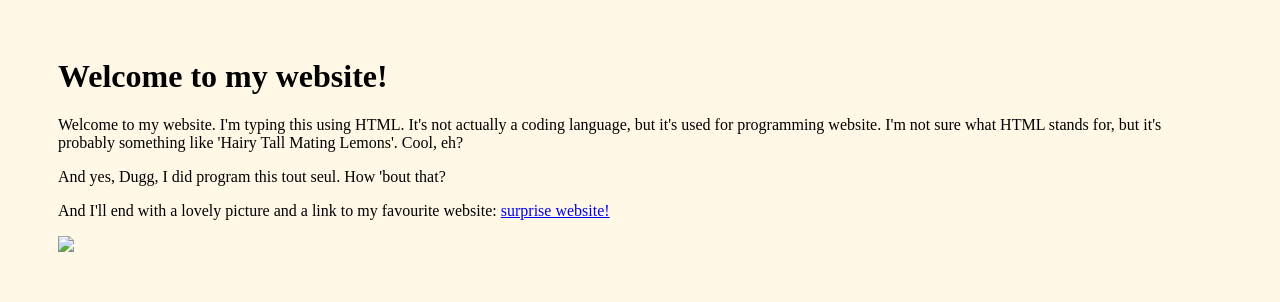
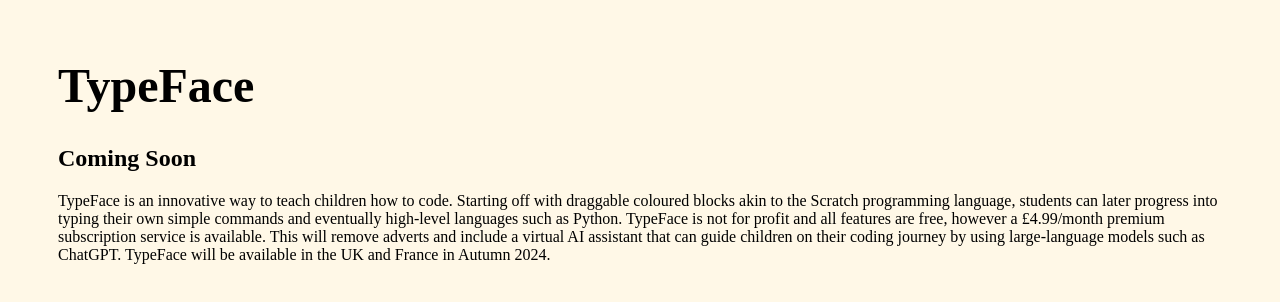
Before and after one commit to colexbuzzman/colexbuzzman.github.io, a plain HTML site: page index.html in a window 1280 px wide. Drawn offline with Linux system fonts and the light colour scheme.

Commit message:
Update index.html
Changed the website.

```diff
--- a/index.html
+++ b/index.html
@@ -5,18 +5,16 @@
 
 		<body style = "padding: 50px; background-color: #fff8e7">
 
-			<h1> Welcome to my website! </h1>
+			<h1 style = "font-family: Aachen; font-size: 48px"> TypeFace </h1>
+			<h2 style = "font-family: Continuo; font-size: 24px"> Coming Soon </h2>
+			<p style = "font-family: Cascadia Mono; font-size: 16px"> TypeFace is an innovative way to teach children how to code.
+				Starting off with draggable coloured blocks akin to the Scratch programming language, students can later
+				progress into typing their own simple commands and eventually high-level languages such as Python. TypeFace
+				is not for profit and all features are free, however a £4.99/month premium subscription service is available.
+				This will remove adverts and include a virtual AI assistant that can guide children on their coding journey
+				by using large-language models such as ChatGPT.
 
-			<p> Welcome to my website. I'm typing this using HTML. It's not actually a coding language,
-			but it's used for programming website. I'm not sure what HTML stands for, but it's
-			probably something like 'Hairy Tall Mating Lemons'. Cool, eh? </p>
-
-			<p> And yes, Dugg, I did program this tout seul. How 'bout that? </p>
-
-			<p> And I'll end with a lovely picture and a link to my favourite website:
-				<a href="http://www.duolingo.com">surprise website!</a>
-			</p>
-			<img src="file:///D:\Users\Toby\Pictures\51-518898_coca-cola-glass-coke-in-glass-png.png.jpg"/>
+				TypeFace will be available in the UK and France in Autumn 2024. </p>
 
 		</body>
 </html>
```
